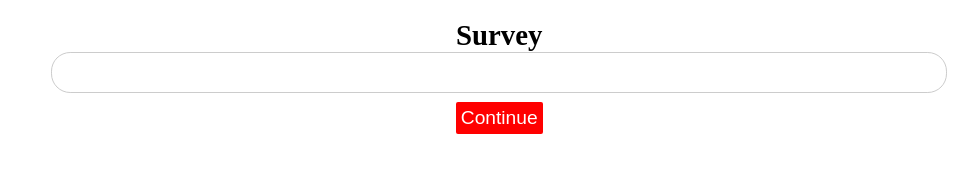
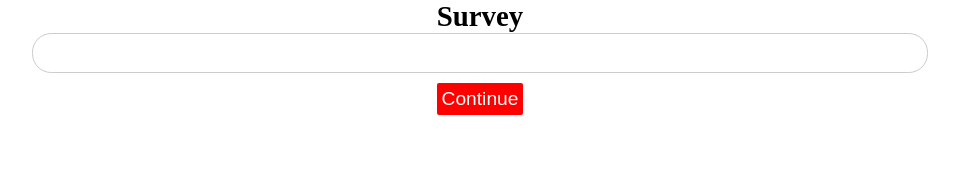
Before and after one commit to Reza12121/Indexddb, a plain HTML site: page index.html in a window 1280 px wide. Shown: the whole page, without its empty margins (160-1138 px from the left). Drawn offline with Linux system fonts and the light colour scheme.

Commit message:
Update index.css

```diff
--- a/index.css
+++ b/index.css
@@ -1,19 +1,3 @@
-* {
-  margin: 0;
-  padding: 0;
-  box-sizing: border-box;
-}
-
-body {
-  width: 100%;
-  min-height: 100vh;
-  margin: 1em;
-}
-
-video {
-    width: min(50em, 90%);
-    height: auto;
-}
 
 body {
   font-family: 'Anaheim';
```
